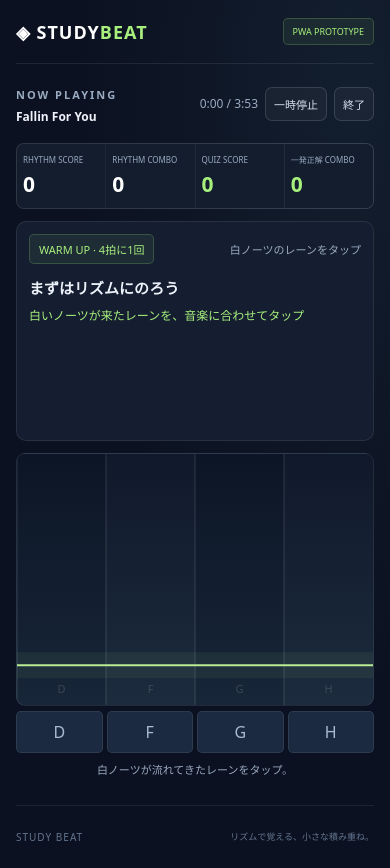
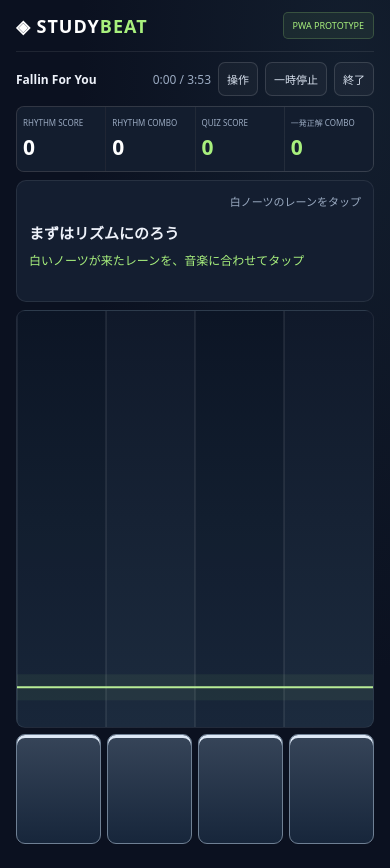
Before and after one commit to okazakt/study, a website with bundled scripts: page index.html in a window 390 px wide. Both pictures are taken after a click on the button "プレイをはじめる →". After the commit the page ends 844 px from the top, so only its background shows below. Built offline with nearby package versions, Linux system fonts and the light colour scheme.

Commit message:
Enlarge touch controls and simplify play screen labels

```diff
--- a/app.js
+++ b/app.js
@@ -10,7 +10,7 @@ $('offset').addEventListener('change', () => {
   $('offset').value = Math.max(-500, Math.min(500, Number($('offset').value) || 0));
   try { localStorage.setItem('study-beat-offset-ms', $('offset').value); } catch { /* Play remains available. */ }
 });
-const show = next => { screen = next; for (const name of ['home', 'play', 'result']) $(name).hidden = name !== next; };
+const show = next => { screen = next; document.body.classList.toggle('playing', next === 'play'); for (const name of ['home', 'play', 'result']) $(name).hidden = name !== next; };
 const formatTime = seconds => `${Math.floor(seconds / 60)}:${String(Math.floor(seconds % 60)).padStart(2, '0')}`;
 async function json(path) { const r = await fetch(path); if (!r.ok) throw new Error(`${path}: ${r.status}`); return r.json(); }
 async function load() {
@@ -54,7 +54,7 @@ function renderQuestion() {
   const intro = game.phase === 'intro' || game.phase === 'rhythm';
   const key = `${game.phase === 'rhythm' ? 'rhythm' : intro}:${game.questionIndex}:${game.phase === 'feedback'}`;
   if (key === questionKey) return;
-  questionKey = key; characters = []; choiceElements = []; $('choices').replaceChildren();
+  questionKey = key; $('question-panel').scrollTop = 0; characters = []; choiceElements = []; $('choices').replaceChildren();
   const q = game.question;
   const segments = q.segments?.map(segment => game.phase === 'feedback' && segment.state === 'active' ? { ...segment, text: q.answer, state: 'solved' } : segment);
   const prompt = intro ? (game.phase === 'rhythm' ? 'リズムにのって、次の問題へ' : 'まずはリズムにのろう') : segments ? segments.map(s => s.text).join('') : q.prompt;
@@ -72,6 +72,7 @@ function renderQuestion() {
 }
 function positionQuestion(elapsed) {
   const panel = $('question-panel');
+  panel.style.maxHeight = `${Math.max(100, $('play-stage').clientHeight - 112)}px`;
   // Reserve the final position, then place the same panel above the touch line.
   $('question-slot').style.height = `${panel.offsetHeight}px`;
   const stage = $('play-stage').getBoundingClientRect(), field = $('field').getBoundingClientRect();
@@ -89,11 +90,10 @@ function render() {
   const q = game.question, elapsed = game.time - game.phaseStart;
   $('play').dataset.phase = game.phase;
   $('play').dataset.continuation = game.reveal.continuation;
-  $('field').setAttribute('aria-label', game.phase === 'answer' ? '4色の回答エリア。左からD F G H' : '白ノーツのタップエリア');
-  document.querySelectorAll('[data-lane]').forEach(button => { button.hidden = Number(button.dataset.lane) >= game.laneCount; });
+  $('field').setAttribute('aria-label', game.phase === 'answer' ? '4色の回答エリア' : '白ノーツのタップエリア');
+  document.querySelectorAll('[data-lane]').forEach(button => { button.hidden = Number(button.dataset.lane) >= game.laneCount; button.style.setProperty('--lane-color', game.phase === 'answer' ? COLORS[Number(button.dataset.lane)].value : '#dce7f5'); });
   document.querySelector('.lane-keys').style.gridTemplateColumns = `repeat(${game.laneCount},1fr)`;
   document.querySelector('.play-hint').textContent = game.phase === 'read' || game.phase === 'feedback' ? '' : game.phase === 'answer' ? '4色が横一列に到着。答えの色だけを3回タップ。' : '白ノーツが流れてきたレーンをタップ。';
-  $('phase-label').textContent = ({intro:'WARM UP · 4拍に1回',rhythm:'RHYTHM · 4拍に1回',read:'READ',answer:'ANSWER · 答えの色を3回',feedback:'CORRECT'})[game.phase] || '';
   $('question-number').textContent = ['intro', 'rhythm'].includes(game.phase) ? '白ノーツのレーンをタップ' : `Q ${game.questionIndex + 1} · ${q.grade} ${q.subject} / ${q.field}`;
   $('instruction').textContent = game.message;
   for (const character of characters) {
@@ -132,7 +132,6 @@ function draw() {
   for (let i = 0; i < game.laneCount; i++) {
     ctx.fillStyle = i % 2 ? '#ffffff04' : '#00000008'; ctx.fillRect(i * laneWidth, 0, laneWidth, height);
     ctx.strokeStyle = '#ffffff12'; ctx.beginPath(); ctx.moveTo(i * laneWidth, 0); ctx.lineTo(i * laneWidth, height); ctx.stroke();
-    ctx.fillStyle = '#ffffff25'; ctx.font = '11px system-ui'; ctx.textAlign = 'center'; ctx.fillText(['D', 'F', 'G', 'H'][i], (i + .5) * laneWidth, height - 12);
   }
   ctx.fillStyle = '#a8f07d10'; ctx.fillRect(0, line - 13, width, 26);
   ctx.strokeStyle = '#b8ed96'; ctx.lineWidth = 2; ctx.beginPath(); ctx.moveTo(0, line); ctx.lineTo(width, line); ctx.stroke();
@@ -170,7 +169,7 @@ document.querySelectorAll('[data-lane]').forEach(button => button.addEventListen
 // Prevent selection handles, long-press callouts and drag gestures while playing.
 for (const type of ['selectstart', 'contextmenu', 'dragstart']) $('play').addEventListener(type, event => event.preventDefault());
 document.addEventListener('keydown', event => {
-  if (screen !== 'play' || event.repeat || event.ctrlKey || event.metaKey || event.altKey) return;
+  if ($('controls-help').open || screen !== 'play' || event.repeat || event.ctrlKey || event.metaKey || event.altKey) return;
   const lane = ['KeyD','KeyF','KeyG','KeyH'].indexOf(event.code);
   if (lane >= 0) { event.preventDefault(); tap(lane); }
   if (event.code === 'Space') { event.preventDefault(); togglePause(); }
@@ -202,6 +201,10 @@ function finish(completed) {
   if (unfinished) { const li = document.createElement('li'); li.textContent = `未回答 · ${unfinished}（集計対象外）`; $('review').append(li); }
   if (!history.length && !unfinished) { const li = document.createElement('li'); li.textContent = '今回はウォームアップのみでした。'; $('review').append(li); }
 }
+let resumeAfterHelp = false;
+$('help').addEventListener('click', () => { resumeAfterHelp = !audio.paused; pause(); $('controls-help').showModal(); });
+$('close-help').addEventListener('click', () => $('controls-help').close());
+$('controls-help').addEventListener('close', () => { if (resumeAfterHelp) { resumeAfterHelp = false; togglePause(); } });
 $('start').addEventListener('click', start); $('again').addEventListener('click', start);
 $('back').addEventListener('click', () => show('home')); $('pause').addEventListener('click', togglePause);
 $('quit').addEventListener('click', () => finish(false)); audio.addEventListener('ended', () => finish(true));
--- a/index.html
+++ b/index.html
@@ -10,25 +10,27 @@
 <main>
   <header class="brand"><a href="./" aria-label="Study Beat ホーム">◈ STUDY<span>BEAT</span></a><span class="tag">LEARN IN RHYTHM</span><span id="connection" class="badge">PWA PROTOTYPE</span></header>
   <section id="home" class="home">
-    <div class="home-heading"><div class="eyebrow">音楽 × 暗記学習</div><span id="app-version" class="app-version" aria-label="アプリのバージョン">v0.9.0</span></div><h1>そのリズムが、<br><span>記憶になる。</span></h1>
+    <div class="home-heading"><div class="eyebrow">音楽 × 暗記学習</div><span id="app-version" class="app-version" aria-label="アプリのバージョン">v0.9.1</span></div><h1>そのリズムが、<br><span>記憶になる。</span></h1>
     <p class="lead">ビートにのってタップ。答えの色で正解へ。<br>いつもの暗記を、ちょっと夢中になる時間に。</p>
     <div class="track-card"><div class="cover">♫<span>STUDY MIX / 001</span></div><div><span class="eyebrow">今回のトラック</span><h2>Fallin For You</h2><p>Flehmann · 120 BPM · 3:53</p><span class="badge">中3 理科 · 89問から出題</span></div></div>
-    <div class="steps"><div><b>01 / READ</b><p>手元で問題をゆっくり読む。<br>順番に現れる選択肢を確認。</p></div><div><b>02 / CHOOSE</b><p>4色が横一列に到着。<br>答えの色だけを3回タップ。</p></div><div><b>03 / CONNECT</b><p>リズムと一発正解。<br>2つのコンボをつなごう。</p></div></div>
-    <div class="start-row"><button id="start" class="primary" disabled>データを読み込み中…</button><span>タッチ / キーボード D F G H</span></div>
+    <div class="steps"><div><b>01 / 読む</b><p>手元で問題をゆっくり読む。<br>順番に現れる選択肢を確認。</p></div><div><b>02 / 答える</b><p>4色が横一列に到着。<br>答えの色だけを3回タップ。</p></div><div><b>03 / つなぐ</b><p>リズムと一発正解。<br>2つのコンボをつなごう。</p></div></div>
+    <div class="start-row"><button id="start" class="primary" disabled>データを読み込み中…</button><span>画面のレーンをタップしてプレイ</span></div>
     <details><summary>タイミング調整・遊び方</summary><label>端末のタイミング補正（ms）<input id="offset" type="number" min="-500" max="500" step="10" value="0"></label><p>正の値でノーツを遅らせます。音声出力ごとに調整してください。保存はこのブラウザ内です。</p><p>色ノーツは表示されたレーンでタップ。白ノーツも流れてきたレーンでタップ。選ばない色は見送れます。</p></details>
+    <details><summary>パソコンでの操作</summary><p>左から <kbd>D</kbd>・<kbd>F</kbd>・<kbd>G</kbd>・<kbd>H</kbd> キーでタップ、<kbd>Space</kbd> キーで一時停止・再開します。</p></details>
     <p id="load-status" role="status"></p><p class="footnote">学年・科目・受験対策の選択は今後追加予定です。音源と譜面の同期は暫定値です。</p>
   </section>
   <section id="play" hidden>
-    <div class="play-top"><div><span class="eyebrow">NOW PLAYING</span><b>Fallin For You</b></div><span id="time">0:00 / 3:53</span><button id="pause" class="secondary">一時停止</button><button id="quit" class="secondary">終了</button></div>
+    <div class="play-top"><div><b>Fallin For You</b></div><span id="time">0:00 / 3:53</span><button id="help" class="secondary" aria-haspopup="dialog">操作</button><button id="pause" class="secondary">一時停止</button><button id="quit" class="secondary">終了</button></div>
     <div class="scoreboard"><div>RHYTHM SCORE<strong id="rhythm-score">0</strong></div><div>RHYTHM COMBO<strong id="rhythm-combo">0</strong></div><div>QUIZ SCORE<strong id="quiz-score">0</strong></div><div>一発正解 COMBO<strong id="quiz-combo">0</strong></div></div>
-    <div id="play-stage" class="play-stage"><div id="question-slot"></div><div id="question-panel" class="question-panel"><div class="question-meta"><span id="phase-label" class="badge">WARM UP</span><span id="question-number"></span></div><p id="question-task" class="question-task"></p><p id="question-context" class="question-context"></p><p id="blank-instruction" class="blank-instruction" hidden></p><h2 id="prompt">まずはリズムにのろう</h2><p id="instruction" role="status" aria-live="polite"></p><div id="choices" class="choices"></div><p id="explanation"></p></div>
-    <div id="field" class="field" aria-label="4レーンのタップエリア。左からD F G Hキーでも操作できます。"><canvas id="canvas"></canvas><div id="quiz-feedback" class="quiz-feedback" role="status" aria-live="polite" hidden><strong id="quiz-symbol"></strong><span id="quiz-result-label"></span></div><div id="tap-judgment" class="tap-judgment" role="status" aria-live="polite" hidden></div><div id="pause-overlay" hidden>PAUSED<span>再開ボタンで続けよう</span></div></div>
+    <div id="play-stage" class="play-stage"><div id="question-slot"></div><div id="question-panel" class="question-panel"><div class="question-meta"><span id="question-number"></span></div><p id="blank-instruction" class="blank-instruction" hidden></p><p id="question-task" class="question-task"></p><p id="question-context" class="question-context"></p><h2 id="prompt">まずはリズムにのろう</h2><p id="instruction" role="status" aria-live="polite"></p><div id="choices" class="choices"></div><p id="explanation"></p></div>
+    <div id="field" class="field" aria-label="4レーンのタップエリア"><canvas id="canvas"></canvas><div id="quiz-feedback" class="quiz-feedback" role="status" aria-live="polite" hidden><strong id="quiz-symbol"></strong><span id="quiz-result-label"></span></div><div id="tap-judgment" class="tap-judgment" role="status" aria-live="polite" hidden></div><div id="pause-overlay" hidden>一時停止中<span>再開ボタンで続けよう</span></div></div>
     </div>
-    <div class="lane-keys" aria-label="タップ操作"><button data-lane="0">D</button><button data-lane="1">F</button><button data-lane="2">G</button><button data-lane="3">H</button></div>
+    <div class="lane-keys" aria-label="タップ操作"><button data-lane="0" aria-label="左から1番目のレーン"></button><button data-lane="1" aria-label="左から2番目のレーン"></button><button data-lane="2" aria-label="左から3番目のレーン"></button><button data-lane="3" aria-label="左から4番目のレーン"></button></div>
     <p class="play-hint">白も色も、そのレーンでタップ。選ばない色は見送ってOK。</p>
   </section>
   <section id="result" class="result" hidden><span class="eyebrow">SESSION COMPLETE</span><h1>今日のビートを、<br><span>記憶に。</span></h1><p id="result-reason"></p><div id="result-stats" class="result-stats"></div><h2>今回の学習記録</h2><ul id="review"></ul><button id="again" class="primary">もう一度プレイ</button><button id="back" class="secondary">ホームへ</button></section>
   <footer>STUDY BEAT <span>リズムで覚える、小さな積み重ね。</span></footer>
 </main>
+<dialog id="controls-help" aria-labelledby="controls-title"><h2 id="controls-title">操作方法</h2><p>流れてきたノーツのレーン、または画面下の大きなボタンをタイミングよくタップします。</p><p>回答は、答えの色だけを3回タップ。</p><h3>パソコンの場合</h3><p>左から <kbd>D</kbd>・<kbd>F</kbd>・<kbd>G</kbd>・<kbd>H</kbd> キーでタップ。<kbd>Space</kbd> キーで一時停止・再開できます。</p><button id="close-help" class="primary">閉じる</button></dialog>
 <audio id="audio" preload="auto"></audio><script type="module" src="app.js"></script>
 </body></html>
--- a/package.json
+++ b/package.json
@@ -1,4 +1,4 @@
 {
-  "name": "study-beat", "version": "0.9.0", "private": true, "type": "module",
+  "name": "study-beat", "version": "0.9.1", "private": true, "type": "module",
   "scripts": { "start": "python3 -m http.server 5173 --bind 0.0.0.0", "test": "node --test tests/*.test.js" }
 }
--- a/style.css
+++ b/style.css
@@ -11,3 +11,27 @@
 .question-task{font-size:12px;color:#a8bcd3;line-height:1.7;margin:10px 0 5px}.question-task:empty{display:none}
 
 .home-heading{display:flex;align-items:center;justify-content:space-between;gap:12px}.app-version{font-size:12px;color:var(--muted);font-variant-numeric:tabular-nums;letter-spacing:.5px}
+
+/* Reclaim the footer and key-label space for the touch controls. */
+body.playing main{height:100dvh;width:100%;display:flex;flex-direction:column}
+body.playing .brand{padding:12px 0;flex-shrink:0}
+body.playing footer{display:none}
+body.playing #play{display:flex;flex-direction:column;flex:1;min-height:0;width:100%;padding-bottom:env(safe-area-inset-bottom,0px)}
+body.playing .play-top{flex-shrink:0;padding:10px 0}
+body.playing .play-top>div{min-width:0}
+body.playing .play-top b{white-space:nowrap;overflow:hidden;text-overflow:ellipsis;margin:0}
+body.playing .scoreboard{flex-shrink:0}
+body.playing .play-stage{display:flex;flex-direction:column;flex:1;min-height:0;margin-top:8px}
+body.playing #question-panel{min-height:0;overflow-y:auto;pointer-events:auto;touch-action:pan-y}
+body.playing #question-slot{min-height:0;flex-shrink:0}
+body.playing .field{height:auto;min-height:100px;flex:1;margin-top:8px}
+body.playing .question-meta{justify-content:flex-end}
+body.playing .question-meta:has(#question-number:empty){display:none}
+body.playing .lane-keys{flex:0 0 clamp(88px,13dvh,120px);margin:6px 0 0;gap:6px}
+body.playing .lane-keys button{min-height:88px;padding:0;border-radius:9px;border:1px solid color-mix(in srgb,var(--lane-color) 40%,#273b54);background:linear-gradient(color-mix(in srgb,var(--lane-color) 16%,#17263b),#17263b);box-shadow:inset 0 3px var(--lane-color)}
+body.playing .lane-keys button:active{background:color-mix(in srgb,var(--lane-color) 40%,#17263b)}
+body.playing .play-hint{display:none}
+#controls-help{max-width:420px;width:calc(100% - 36px);border:1px solid #ffffff30;border-radius:14px;padding:24px;background:#141e30;color:#e9f0fa;line-height:1.8}
+#controls-help::backdrop{background:#050b17cc}
+#controls-help h2{margin:0 0 12px;font-size:22px}#controls-help h3{font-size:15px;margin-bottom:6px}#controls-help p{font-size:14px;color:#bdcbe0}#controls-help button{margin-top:12px}
+kbd{display:inline-block;border:1px solid #ffffff30;border-radius:4px;background:#24344d;padding:0 5px;font:inherit;font-size:.9em}
--- a/sw.js
+++ b/sw.js
@@ -1,4 +1,4 @@
-const CACHE = 'study-beat-v0.9.0';
+const CACHE = 'study-beat-v0.9.1';
 const ASSETS = ['./', './index.html', './style.css', './app.js', './game.js', './manifest.webmanifest',
   './icons/icon.svg', './icons/icon-192.png', './icons/icon-512.png', './quiz-data/junior_science.json', './music-data/index.json',
   './music-data/0001/Fallin_For_You_rhythm_beat2.json', './music-data/0001/Fallin_For_You.mp3'];
```
Also changed, not shown: docs/pwa-spec.md (+12 -2 lines).
